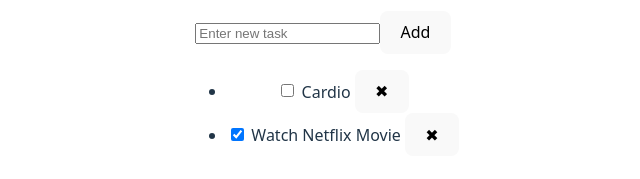
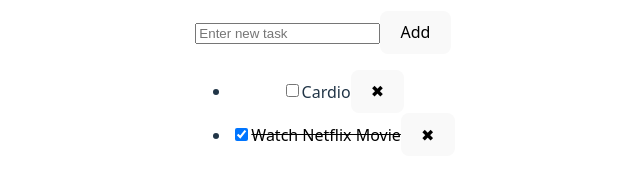
Before and after one commit to iphamm/32-pbk-uts-233510302, a Vue app: page / in a window 1280 px wide. Shown: the part 371-550 px from the top of the page, without its empty margins (317-957 px from the left). Built offline with nearby package versions, Linux system fonts and the light colour scheme.

Commit message:
Menambahkan fitur visual coretan pada task yang sudah dilakukan

```diff
--- a/src/App.vue
+++ b/src/App.vue
@@ -28,7 +28,7 @@ const removeTodo = (index) => {
     <ul>
       <li v-for="(todo, index) in todos" :key="index">
         <input type="checkbox" v-model="todo.done" />
-        {{ todo.text }}
+        <span :class="{ done: todo.done }">{{ todo.text }}</span>
         <button @click="removeTodo(index)">✖</button>
       </li>
     </ul>
@@ -36,5 +36,8 @@ const removeTodo = (index) => {
 </template>
 
 <style scoped>
-
+.done {
+  text-decoration: line-through;
+  color: #000;
+}
 </style>
```
